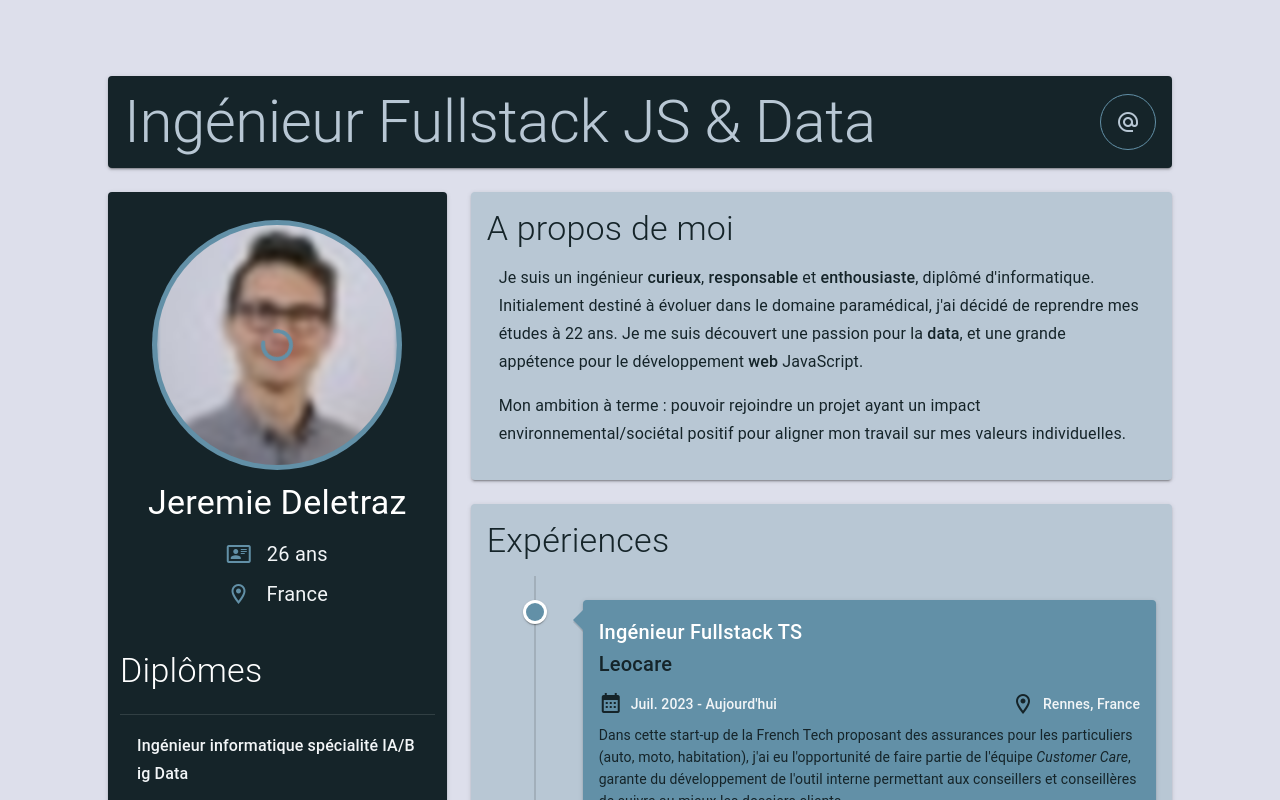
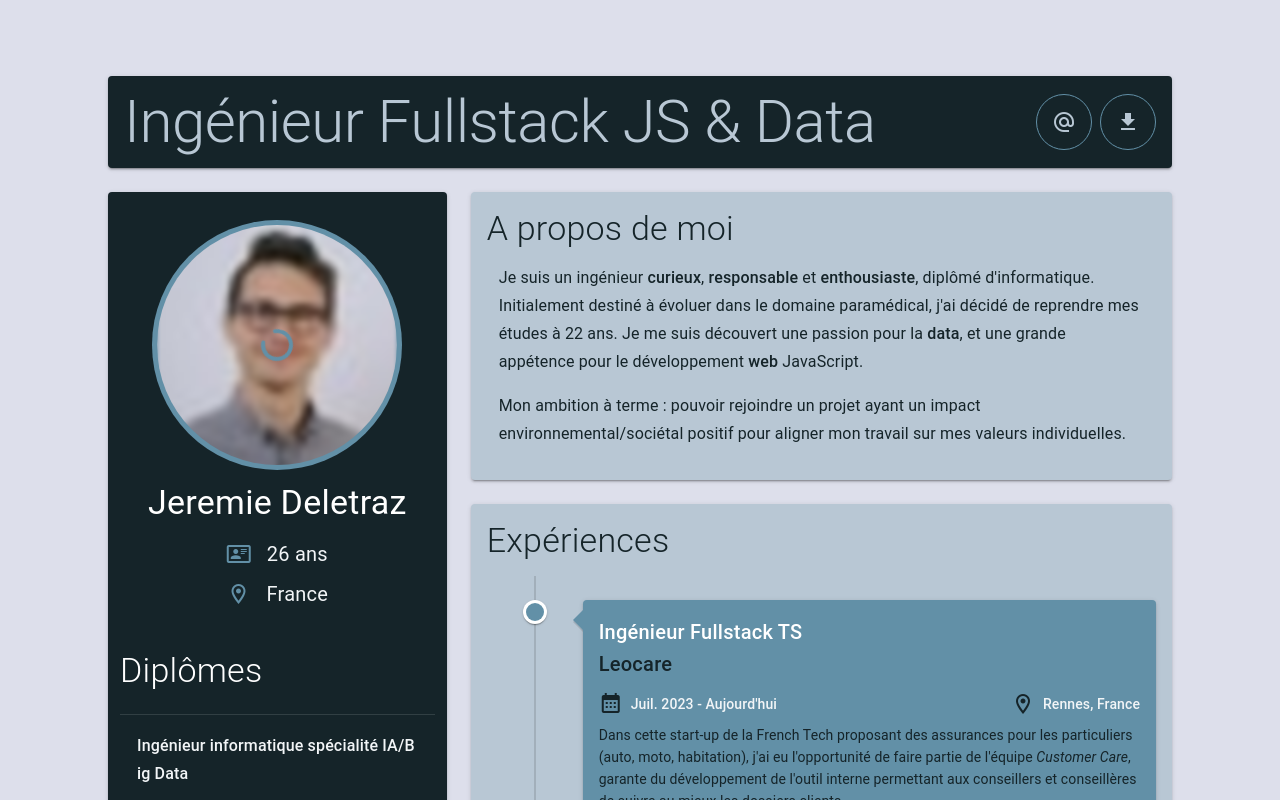
Before and after one commit to jrmdel/jrmdel.github.io, a Vue app: page / in a window 1280 px wide. Shown: the top 800 px of the page. Built offline with nearby package versions, Linux system fonts and the light colour scheme.

Commit message:
Feature/download pdf (#3)
* feat: mark tags to remove when converting to pdf

* feat: add downloading function

* 1.1.0

```diff
--- a/package.json
+++ b/package.json
@@ -1,6 +1,6 @@
 {
   "name": "jeremie",
-  "version": "1.0.3",
+  "version": "1.1.0",
   "private": true,
   "engines": {
     "node": "16.20.2",
--- a/src/App.vue
+++ b/src/App.vue
@@ -67,9 +67,10 @@
           </v-row>
         </div>
       </v-container>
-      <v-menu transition="scroll-y-reverse-transition" offset-y>
+      <v-menu id="no-pdf" transition="scroll-y-reverse-transition" offset-y>
         <template v-slot:activator="{ on, attrs }">
           <v-btn
+            id="no-pdf"
             v-bind="attrs"
             v-on="on"
             class="hidden-md-and-up"
--- a/src/components/Certificates.vue
+++ b/src/components/Certificates.vue
@@ -47,7 +47,7 @@
         </v-col>
       </v-row>
       <!--Only on extra-small and medium-->
-      <v-row class="hidden-sm-only hidden-lg-and-up" no-gutters>
+      <v-row id="no-pdf" class="hidden-sm-only hidden-lg-and-up" no-gutters>
         <v-col cols="12" v-for="(crt, i) in cert" :key="i" class="my-1">
           <v-divider></v-divider>
           <v-card outlined :color="cardColor">
--- a/src/components/Experiences.vue
+++ b/src/components/Experiences.vue
@@ -71,7 +71,7 @@
           @toggle="v => (displayMore = v)"
         />
       </div>
-      <div class="hidden-sm-and-up">
+      <div id="no-pdf" class="hidden-sm-and-up">
         <v-container fluid>
           <v-row>
             <v-col cols="12">
--- a/src/components/FindMe.vue
+++ b/src/components/FindMe.vue
@@ -36,7 +36,7 @@
         </v-tooltip>
       </v-row>
       <!--Visible as 2 rows only on md-->
-      <v-row align="center" class="pa-4 hidden-sm-and-down">
+      <v-row id="no-pdf" align="center" class="pa-4 hidden-sm-and-down">
         <v-col cols="6" v-for="(site, i) in sites" :key="i">
           <v-row justify="center" class="mb-4 mb-md-8">
             <v-tooltip
--- a/src/components/MyTitle.vue
+++ b/src/components/MyTitle.vue
@@ -18,17 +18,27 @@
         >
           <v-icon :color="iconColor"> mdi-at </v-icon>
         </v-btn>
-        <!-- <v-btn :color="buttonColor" fab large outlined @click="download">
-                    <v-icon :color="iconColor">
-                        mdi-download
-                    </v-icon>
-                </v-btn> -->
+        <v-btn
+          class="ml-2"
+          :color="buttonColor"
+          :loading="isDownloading"
+          fab
+          outlined
+          @click="download"
+        >
+          <v-icon :color="iconColor">
+            mdi-download
+          </v-icon>
+        </v-btn>
       </v-card-title>
     </v-card>
   </div>
 </template>
 
 <script>
+const PDF_NAME = 'cv-jeremie-deletraz.pdf';
+const PDF_URL = 'https://rivonglade.onthewifi.com/html-to-pdf/api/v1/convert';
+
 export default {
   props: {
     cardColor: {
@@ -71,5 +81,51 @@ export default {
       },
     },
   },
+  data: () => ({
+    isDownloading: false,
+  }),
+  methods: {
+    download() {
+      this.isDownloading = true;
+
+      const cleanHtml = this.cleanHtml();
+      const formData = new FormData();
+      formData.append('file', new Blob([cleanHtml], { type: 'text/html' }));
+
+      fetch(PDF_URL, {
+        method: 'POST',
+        body: formData,
+      })
+        .then(response => response.blob())
+        .then(blob => {
+          this.autoSaveFile(blob);
+        })
+        .catch(error => {
+          console.error('Error while downloading file:', error);
+        })
+        .finally(() => {
+          this.isDownloading = false;
+        });
+    },
+    cleanHtml() {
+      const cloned = document.querySelector('html').cloneNode(true);
+      const nodesToDelete = cloned.querySelectorAll('#no-pdf');
+      nodesToDelete.forEach(e => {
+        e.remove();
+      });
+      return cloned.outerHTML;
+    },
+    autoSaveFile(blob) {
+      const url = window.URL.createObjectURL(blob);
+      const a = document.createElement('a');
+      a.style.display = 'none';
+      a.href = url;
+      a.download = PDF_NAME;
+      document.body.appendChild(a);
+      a.click();
+      document.body.removeChild(a);
+      window.URL.revokeObjectURL(url);
+    },
+  },
 };
 </script>
--- a/src/components/Projects.vue
+++ b/src/components/Projects.vue
@@ -75,7 +75,7 @@
         </v-col>
       </v-row>
       <!--On small devices-->
-      <v-row class="hidden-lg-and-up">
+      <v-row id="no-pdf" class="hidden-lg-and-up">
         <v-col cols="12">
           <v-row>
             <v-col cols="12">
@@ -145,8 +145,6 @@
 </template>
 
 <script>
-// import ChatbotWeb from "@/components/projects/ChatbotWeb"
-// import ClimateData from "@/components/projects/ClimateData"
 import TicketToRide from './projects/TicketToRide.vue';
 import NLP from './projects/NLP.vue';
 import MetalData from './projects/MetalData.vue';
@@ -156,8 +154,6 @@ import SeeMore from './helpers/SeeMore.vue';
 
 export default {
   components: {
-    // ChatbotWeb,
-    // ClimateData,
     TicketToRide,
     NLP,
     MetalData,
```
Also changed, not shown: 1 other file (tests, documents, lock files or other folders).
